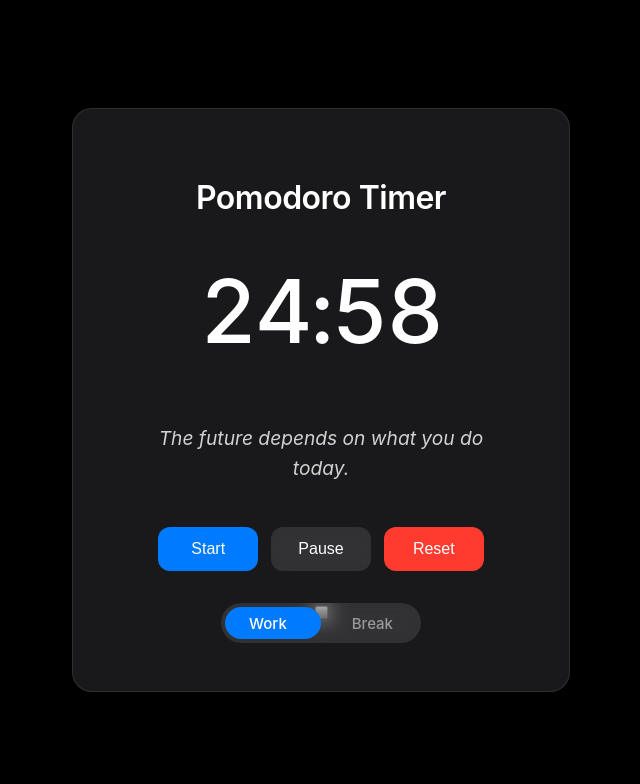
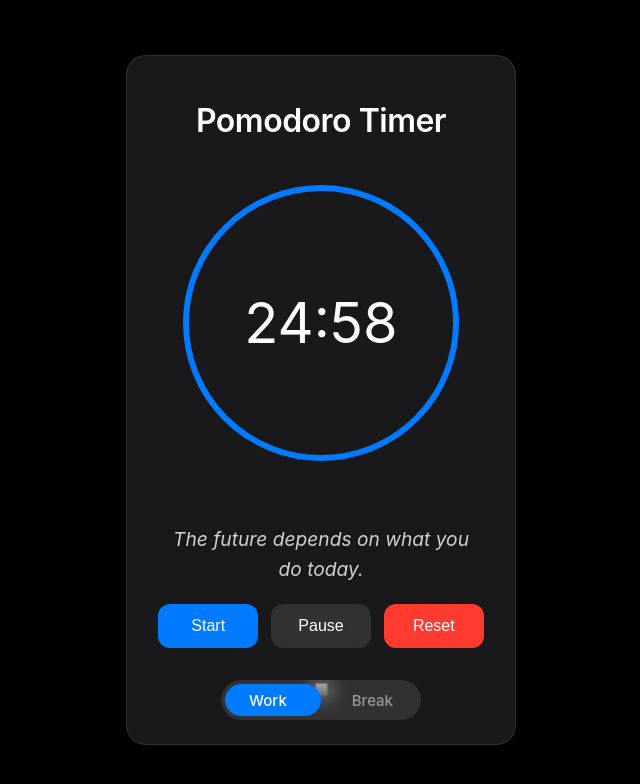
Before and after one commit to ybudman/PomodoroApp, a plain HTML site: page index.html in a window 1280 px wide. Both pictures are taken after a click on the button "Start". Shown: the whole page, without its empty margins (319-959 px from the left). Drawn offline with Linux system fonts and the light colour scheme.

Commit message:
added circle

```diff
--- a/index.html
+++ b/index.html
@@ -1,4 +1,4 @@
-<!DOCTYPE html>
+<!DOCTYPE HTML>
 <html lang="en">
 <head>
     <meta charset="UTF-8">
@@ -10,8 +10,19 @@
 <body>
     <div class="container">
         <h1>Pomodoro Timer</h1>
-        <div class="timer">
-            <span id="minutes">25</span>:<span id="seconds">00</span>
+        <div class="timer-container">
+            <div class="timer">
+                <span id="minutes">25</span>:<span id="seconds">00</span>
+            </div>
+            <svg class="progress-ring" width="300" height="300">
+                <circle class="progress-ring__circle"
+                        stroke="var(--primary)"
+                        stroke-width="6"
+                        fill="transparent"
+                        r="135"
+                        cx="150"
+                        cy="150"/>
+            </svg>
         </div>
         <div class="quote-container">
             <p id="quote" class="quote-text"></p>
--- a/script.js
+++ b/script.js
@@ -8,6 +8,13 @@ const startButton = document.getElementById('start');
 const pauseButton = document.getElementById('pause');
 const resetButton = document.getElementById('reset');
 const toggleCheckbox = document.getElementById('toggle-mode');
+
+const FULL_DASH_ARRAY = 2 * Math.PI * 135; // Updated for new radius (135)
+const circle = document.querySelector('.progress-ring__circle');
+
+// Set the initial properties of the circle
+circle.style.strokeDasharray = `${FULL_DASH_ARRAY} ${FULL_DASH_ARRAY}`;
+circle.style.strokeDashoffset = FULL_DASH_ARRAY;
 
 const quotes = [
     "The only way to do great work is to love what you do.",
@@ -29,11 +36,10 @@ const quotes = [
 
 let quoteInterval;
 
-function updateTitle() {
-    const minutes = Math.floor(timeLeft / 60);
-    const seconds = timeLeft % 60;
-    const timeString = `${minutes.toString().padStart(2, '0')}:${seconds.toString().padStart(2, '0')}`;
-    document.title = `${timeString} - Pomodoro Timer`;
+function setProgress(timeLeft, totalTime) {
+    const progress = timeLeft / totalTime;
+    const dashOffset = FULL_DASH_ARRAY * (1 - progress);
+    circle.style.strokeDashoffset = dashOffset;
 }
 
 function updateDisplay() {
@@ -42,7 +48,18 @@ function updateDisplay() {
 
     minutesDisplay.textContent = minutes.toString().padStart(2, '0');
     secondsDisplay.textContent = seconds.toString().padStart(2, '0');
+
+    // Update the circle
+    setProgress(timeLeft, isWorkTime ? 25 * 60 : 5 * 60);
+
     updateTitle();
+}
+
+function updateTitle() {
+    const minutes = Math.floor(timeLeft / 60);
+    const seconds = timeLeft % 60;
+    const timeString = `${minutes.toString().padStart(2, '0')}:${seconds.toString().padStart(2, '0')}`;
+    document.title = `${timeString} - Pomodoro Timer`;
 }
 
 function startTimer() {
--- a/styles.css
+++ b/styles.css
@@ -22,12 +22,12 @@ body {
 .container {
     text-align: center;
     background: var(--card);
-    padding: 3rem;
+    padding: 1.5rem;
     border-radius: 20px;
     backdrop-filter: blur(25px);
     border: 1px solid rgba(255, 255, 255, 0.1);
-    max-width: 90%;
-    width: 400px;
+    max-width: 95%;
+    width: 340px;
 }
 
 h1 {
@@ -38,13 +38,35 @@ h1 {
     letter-spacing: -0.5px;
 }
 
+.timer-container {
+    position: relative;
+    width: 300px;
+    height: 300px;
+    margin: 0 auto;
+}
+
 .timer {
-    font-size: 5.5rem;
-    font-weight: 500;
-    margin: 2.5rem 0;
-    letter-spacing: -2px;
-    font-feature-settings: "tnum";
-    color: var(--light);
+    position: absolute;
+    top: 50%;
+    left: 50%;
+    transform: translate(-50%, -50%);
+    z-index: 1;
+    font-size: 3.5rem;
+}
+
+.progress-ring {
+    transform: rotate(-90deg);
+    position: absolute;
+    top: 0;
+    left: 0;
+    width: 300px;
+    height: 300px;
+}
+
+.progress-ring__circle {
+    transition: stroke-dashoffset 0.1s;
+    stroke-linecap: round;
+    stroke-width: 6;
 }
 
 .controls {
@@ -178,7 +200,7 @@ input:not(:checked) ~ .slider .break {
 }
 
 .quote-container {
-    margin: 1.5rem 0;
+    margin-top: 2rem;
     min-height: 80px;
     display: flex;
     align-items: center;
```
